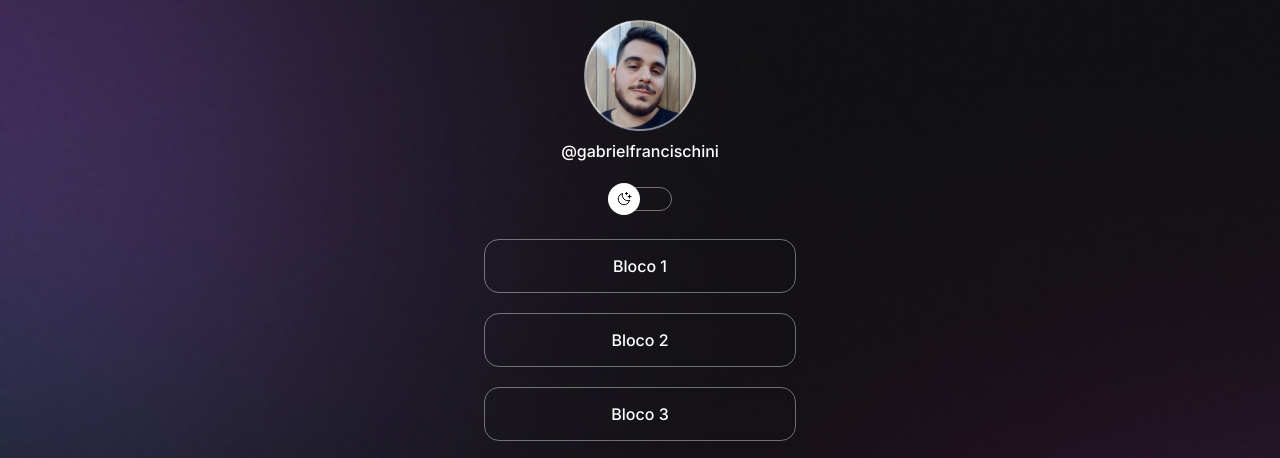
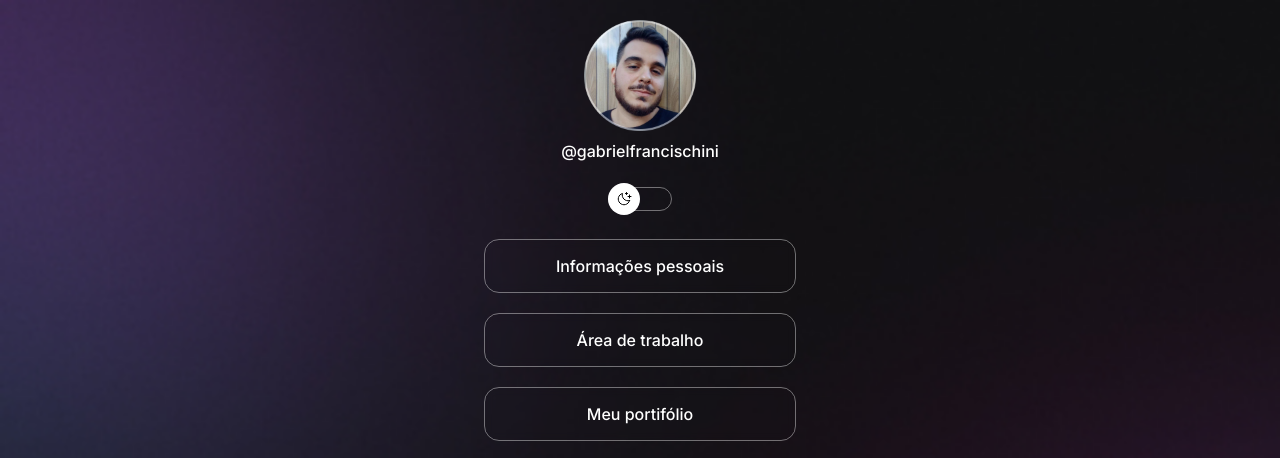
Before and after one commit to GabrielFrancischini/social-links, a plain HTML site: page vscode/index.html in a window 1280 px wide. Shown: the top 458 px of the page. Drawn offline with nearby package versions, Linux system fonts and the light colour scheme.

Commit message:
Commit devlinks

```diff
--- a/vscode/index.html
+++ b/vscode/index.html
@@ -31,9 +31,9 @@
     </span>
 </div>
   <ul>
-      <li> <a href="#" target="_blank">Bloco 1</a></li>
-      <li> <a href="#" target="_blank">Bloco 2</a></li>
-      <li> <a href="#" target="_blank">Bloco 3</a></li>
+      <li> <a href="#" target="_blank">Informações pessoais</a></li>
+      <li> <a href="#" target="_blank">Área de trabalho</a></li>
+       <!-- SUPRIMINDO <li> <a href="#" target="_blank">Curiosidades</a></li> -- !> </!-->
       <li> <a href="#" target="_blank">Meu portifólio</a></li>
   </ul>
 
```
Also changed, not shown: vscode/github/preview.jpg (added), 1 other file.
